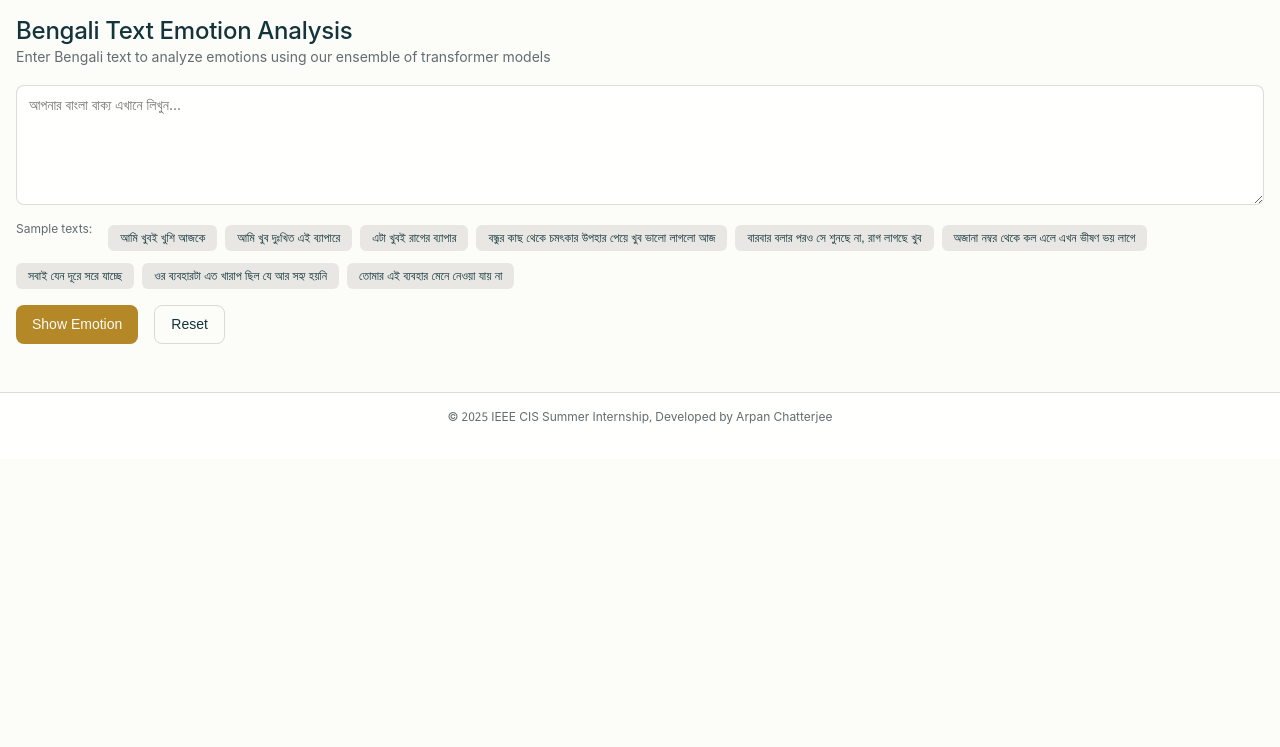
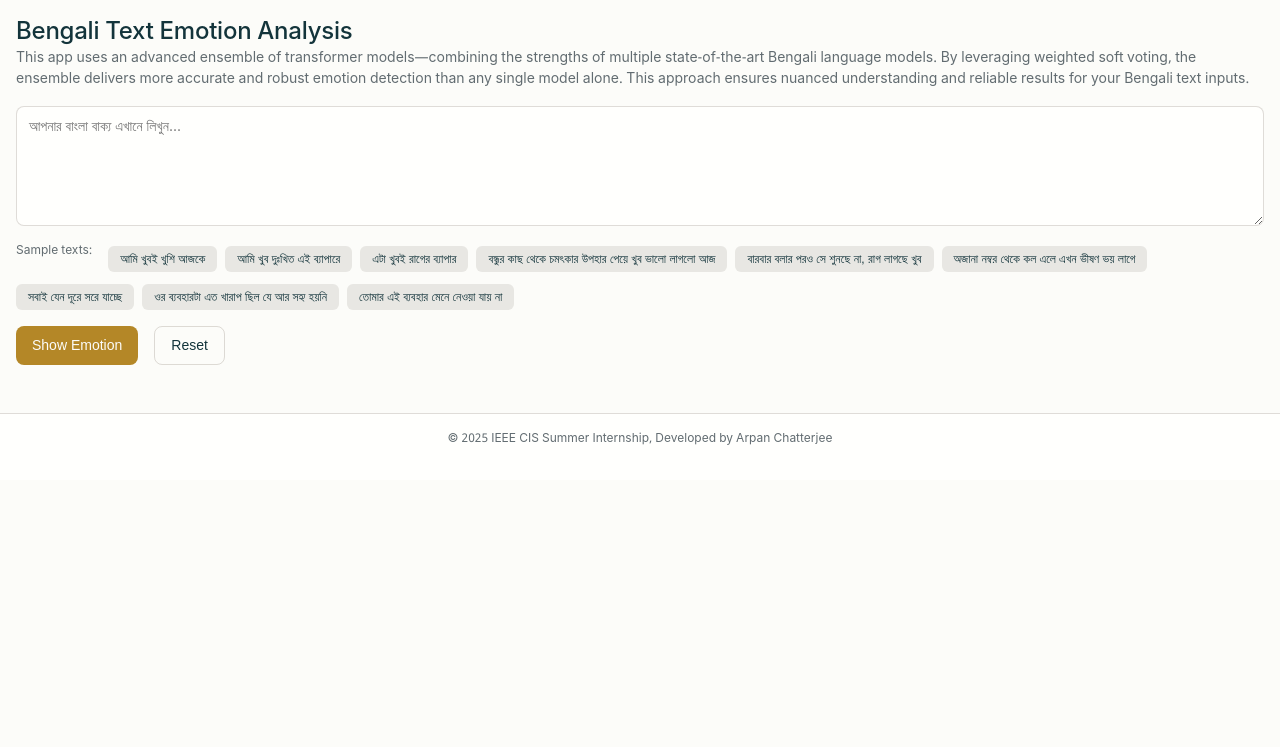
Before and after one commit to arpanthisside/bengali-ensemble-transformers, a plain HTML site: page index.html in a window 1280 px wide. Shown: the part 53-800 px from the top of the page. Drawn offline with nearby package versions, Linux system fonts and the light colour scheme; a web font is replaced by a local one.

Commit message:
Update index.html

```diff
--- a/index.html
+++ b/index.html
@@ -38,7 +38,9 @@
             <div class="main-content">
                 <section class="input-section">
                     <h2>Bengali Text Emotion Analysis</h2>
-                    <p class="description">Enter Bengali text to analyze emotions using our ensemble of transformer models</p>
+                    <p class="description">
+                      This app uses an advanced ensemble of transformer models—combining the strengths of multiple state-of-the-art Bengali language models. By leveraging weighted soft voting, the ensemble delivers more accurate and robust emotion detection than any single model alone. This approach ensures nuanced understanding and reliable results for your Bengali text inputs.
+                    </p>
 
                     <div class="input-area">
                         <textarea
```
